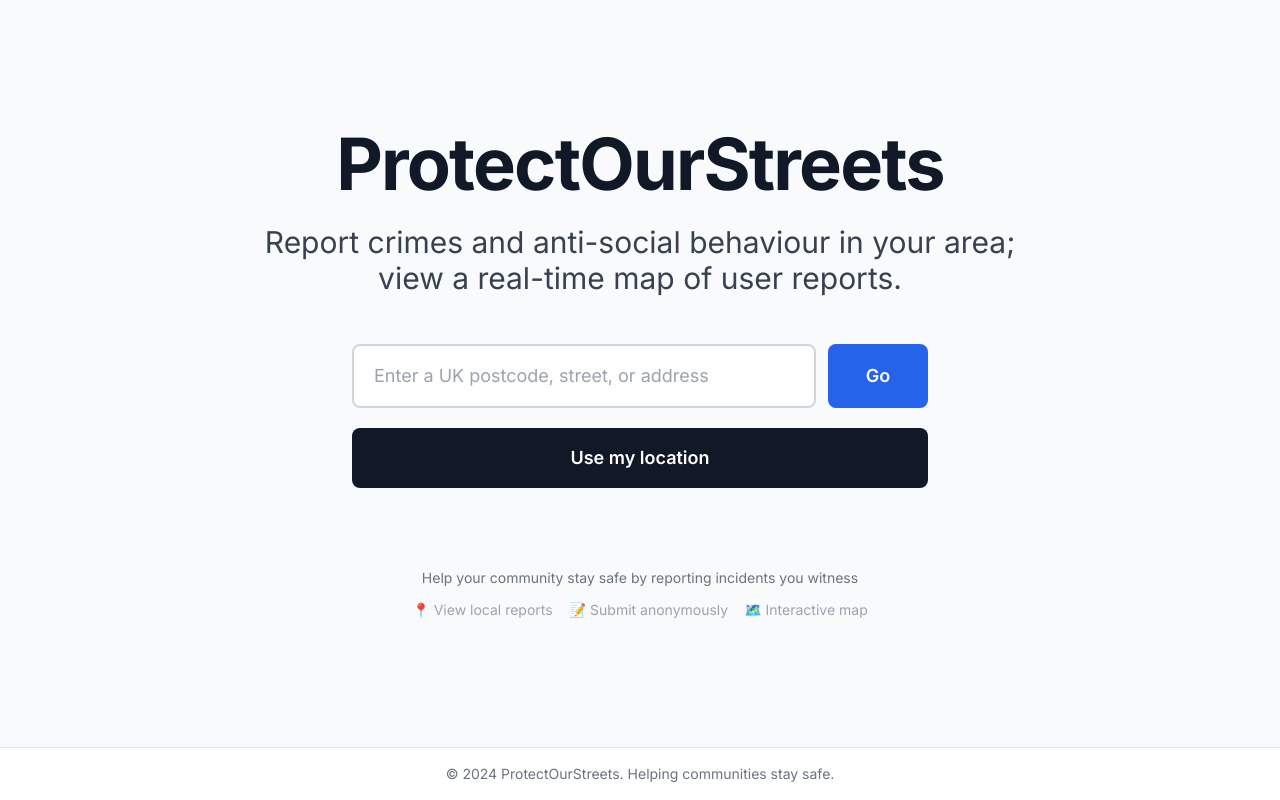
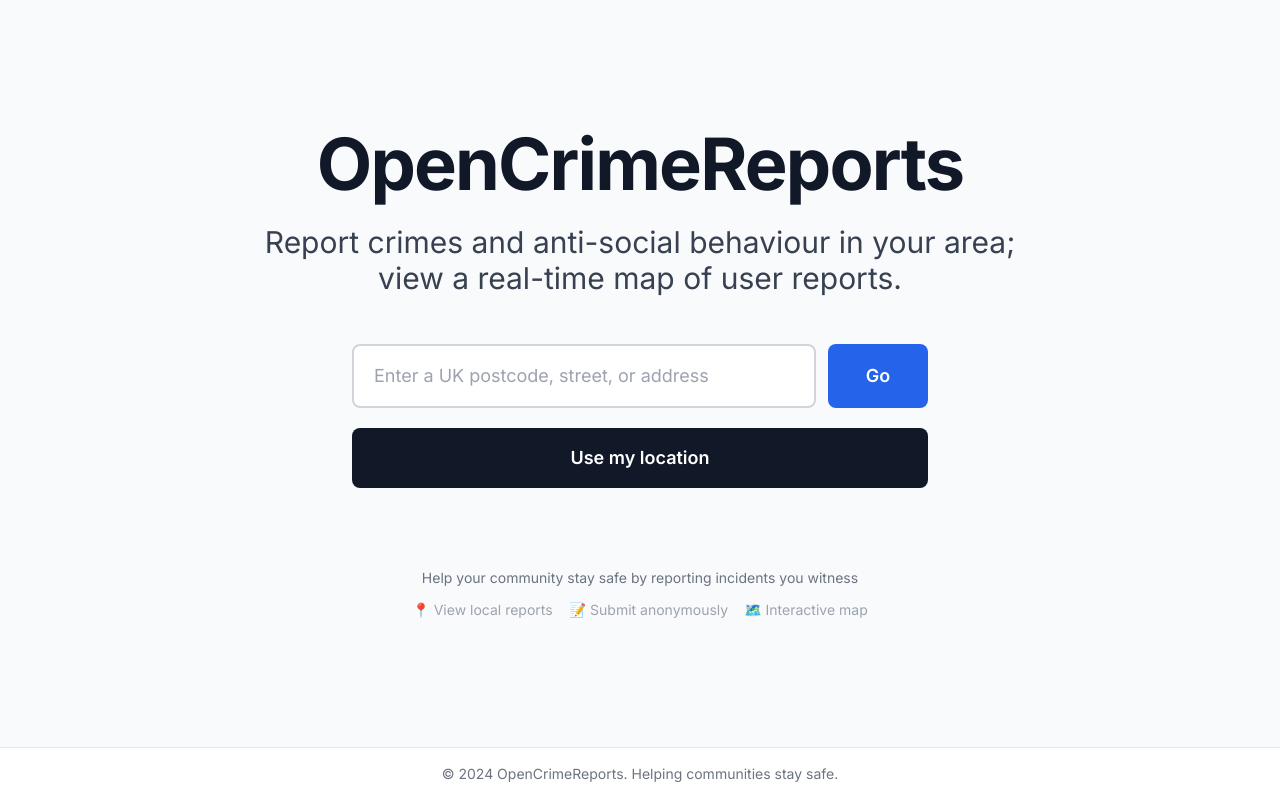
Before and after one commit to eccleston-labs/lfg-hackathon, a Next.js app: page / in a window 1280 px wide. Built offline with nearby package versions, Linux system fonts and the light colour scheme; no server answers.

Commit message:
name fix

```diff
--- a/app/page.tsx
+++ b/app/page.tsx
@@ -133,7 +133,7 @@ export default function Home() {
           {/* Header Section */}
           <div className="space-y-3 sm:space-y-4 lg:space-y-6">
             <h1 className="text-3xl sm:text-4xl md:text-5xl lg:text-6xl xl:text-7xl font-bold text-gray-900 tracking-tight leading-tight px-2">
-              ProtectOurStreets
+              OpenCrimeReports
             </h1>
             <p className="text-base sm:text-lg md:text-xl lg:text-2xl xl:text-3xl text-gray-700 leading-relaxed max-w-xs sm:max-w-md md:max-w-xl lg:max-w-2xl xl:max-w-3xl mx-auto px-2">
               Report crimes and anti-social behaviour in your area; view a
@@ -225,7 +225,7 @@ export default function Home() {
       <footer className="py-4 px-4 border-t border-gray-200 bg-white">
         <div className="max-w-7xl mx-auto">
           <p className="text-center text-xs sm:text-sm text-gray-500">
-            © 2024 ProtectOurStreets. Helping communities stay safe.
+            © 2024 OpenCrimeReports. Helping communities stay safe.
           </p>
         </div>
       </footer>
```
